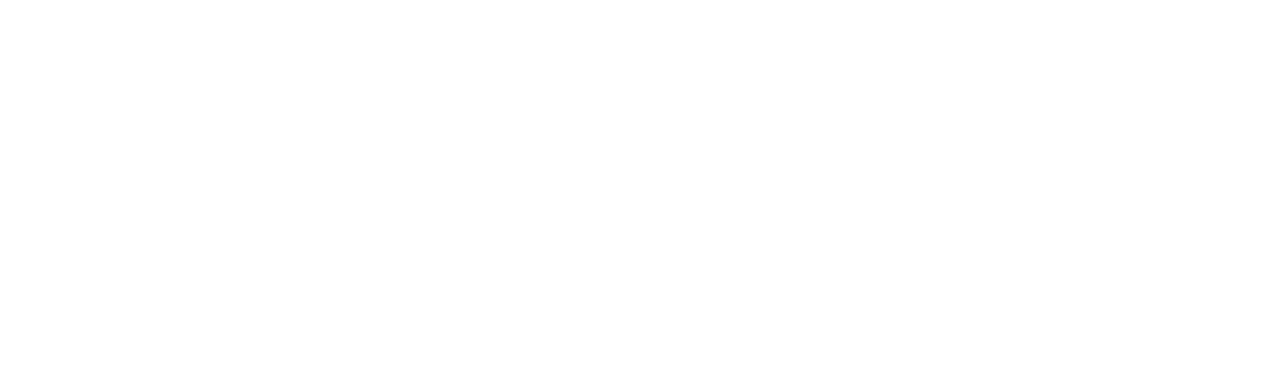
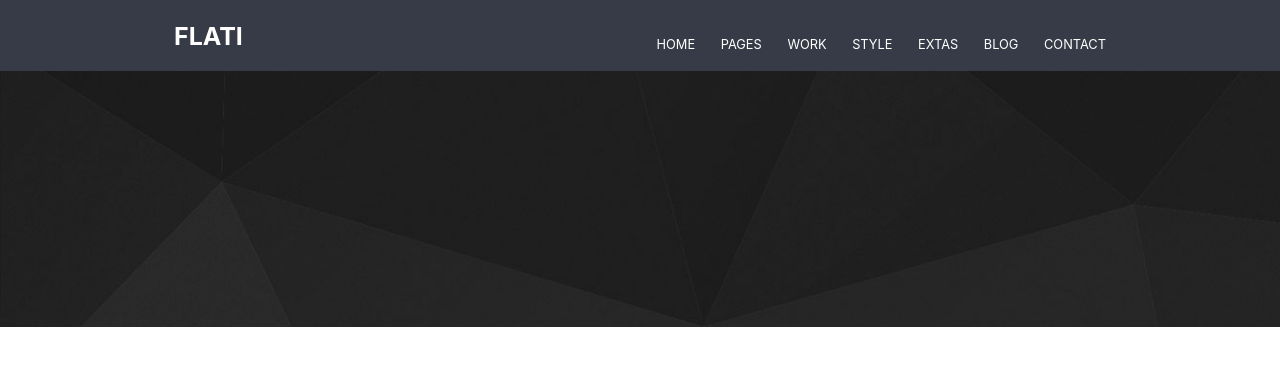
Before and after one commit to RenNatchez/html-sass-flati-siteweb, a plain HTML site: page index.html in a window 1280 px wide. Drawn offline with Linux system fonts and the light colour scheme.

Commit message:
fin header

```diff
--- a/index.html
+++ b/index.html
@@ -7,8 +7,32 @@
     <link rel="stylesheet" href="public/css/style.css">
 </head>
 <body>
+    <!-- header  -->
     <header>
+        <nav>
+            <div>
+                <h1>FLATI</h1>
+            </div>
+            <div>
+                <ul>
+                    <li><a href="">HOME</a></li>
+                    <li><a href="">PAGES</a></li>
+                    <li><a href="">WORK</a></li>
+                    <li><a href="">STYLE</a></li>
+                    <li><a href="">EXTAS</a></li>
+                    <li><a href="">BLOG</a></li>
+                    <li><a href="">CONTACT</a></li>
+                </ul>
+            </div>
+        </nav>
+        <div class="bg-header">
 
+        </div>
     </header>
+
+<!-- section 1 -->
+    <section>
+
+    </section>
 </body>
 </html>
--- a/src/module/_header.sass
+++ b/src/module/_header.sass
@@ -1,2 +1,25 @@
-h1
-    color: #000000
+header
+    nav
+        background-color: #363B47
+        font-family: -apple-system, BlinkMacSystemFont, 'Segoe UI', Roboto, Oxygen, Ubuntu, Cantarell, 'Open Sans', 'Helvetica Neue', sans-serif
+        color: #ffffff
+        display: flex
+        justify-content: space-around
+        div:nth-of-type(1)
+            font-size: 1.3vw
+        div:nth-of-type(2)
+            ul
+                display: flex
+                align-items: center
+                height: 80%
+                li
+                    list-style: none
+                    padding-left: 2vw
+                    font-size: 1vw
+                    a
+                        text-decoration: none
+                        color: #ffffff
+                        height:
+    .bg-header
+        height: 20vw
+        background-image: url("../img/bg-header.png")
--- a/src/module/style.sass
+++ b/src/module/style.sass
@@ -1,3 +1,7 @@
+
+body
+    margin: 0
+
 @import ./_footer
 @import ./_header
 @import ./_section
```
Also changed, not shown: public/css/style.css.
